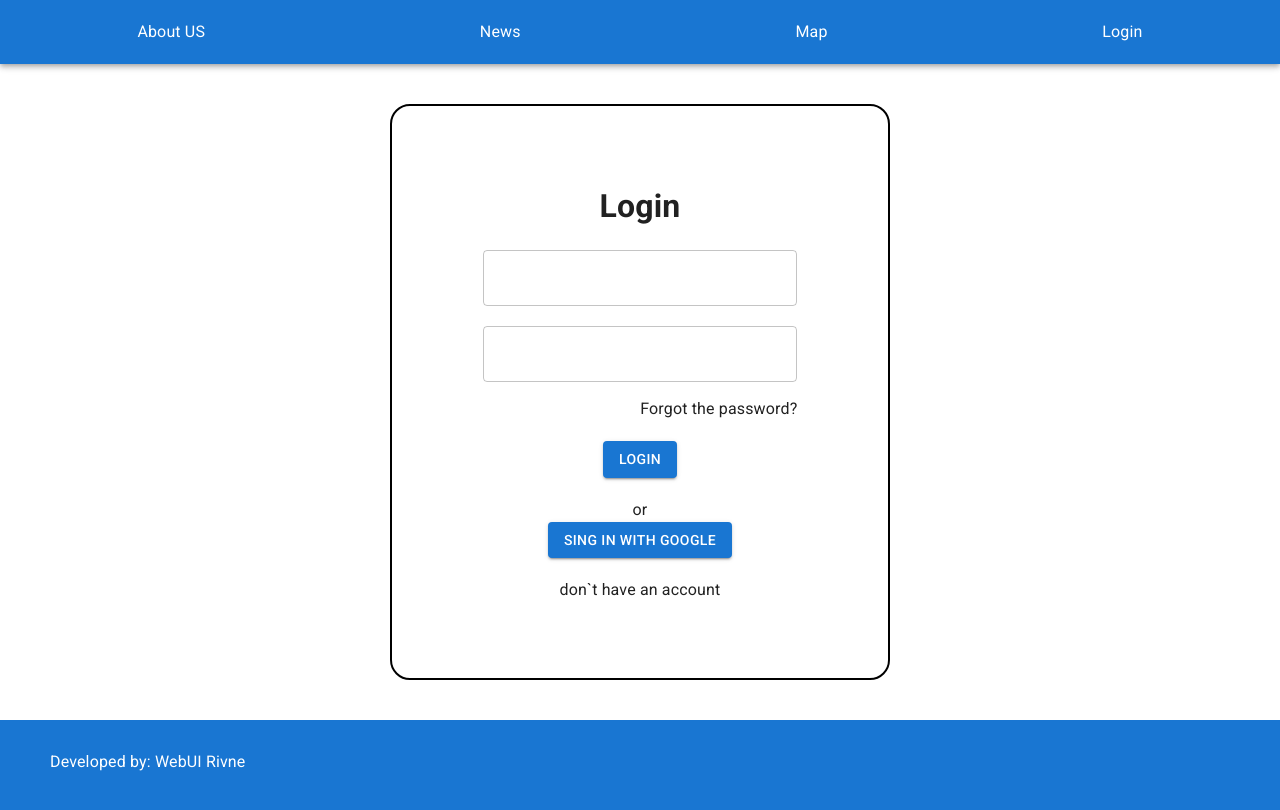
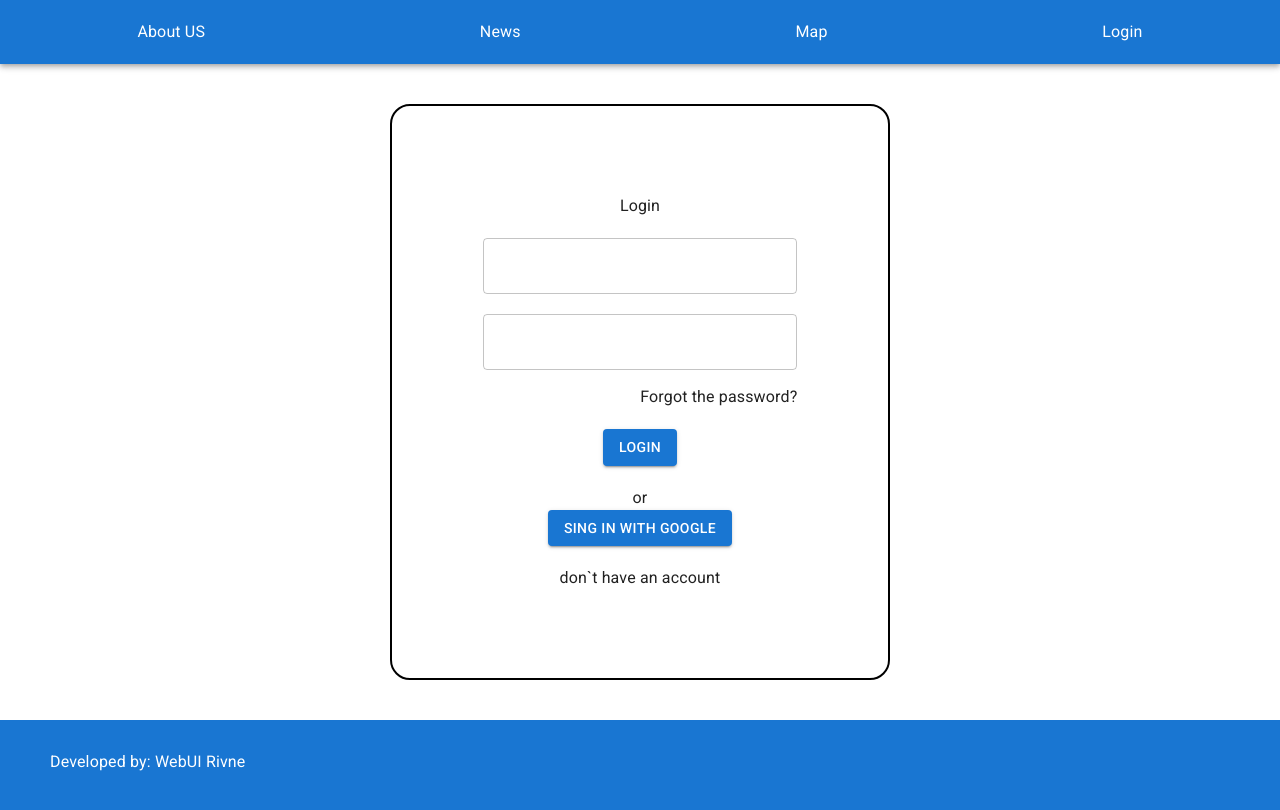
Before and after one commit to IT-Academy-Social-Projects-KRV/MapUA, a React (Create React App) app in the folder frontend/: page /login in a window 1280 px wide. Shown: the top 810 px of the page. Built offline with nearby package versions, Linux system fonts and the light colour scheme.

Commit message:
Change h1 to Typography component from materialUi

```diff
--- a/frontend/src/components/ForgotPassword/ForgotPassword.tsx
+++ b/frontend/src/components/ForgotPassword/ForgotPassword.tsx
@@ -1,5 +1,5 @@
 import React from 'react';
-import { FormControl, TextField, Button } from '@mui/material';
+import { FormControl, TextField, Button, Typography } from '@mui/material';
 
 import {
   TextFieldWrap,
@@ -16,7 +16,7 @@ function ForgotPassword() {
       <BorderForm>
         <FormControl sx={{ width: '35ch' }}>
           <WrapH1>
-            <h1>Forgot password?</h1>
+            <Typography>Forgot password?</Typography>
           </WrapH1>
 
           <TextFieldWrap>
--- a/frontend/src/components/Login/Login.tsx
+++ b/frontend/src/components/Login/Login.tsx
@@ -1,5 +1,5 @@
 import React from 'react';
-import { FormControl, TextField, Button } from '@mui/material';
+import { FormControl, TextField, Button, Typography } from '@mui/material';
 import {
   BorderForm,
   RegistrationFormWrapper,
@@ -18,7 +18,7 @@ function Login() {
       <BorderForm>
         <FormControl sx={{ width: '35ch' }}>
           <WrapH1>
-            <h1>Login</h1>
+            <Typography>Login</Typography>
           </WrapH1>
           <TextFieldWrap>
             <TextField
--- a/frontend/src/components/Registration/Registration.tsx
+++ b/frontend/src/components/Registration/Registration.tsx
@@ -1,5 +1,5 @@
 import React from 'react';
-import { FormControl, TextField, Button } from '@mui/material';
+import { FormControl, TextField, Button, Typography } from '@mui/material';
 import {
   BorderForm,
   RegistrationFormWrapper,
@@ -14,7 +14,7 @@ function Registration() {
       <BorderForm>
         <FormControl sx={{ width: '35ch' }}>
           <WrapH1>
-            <h1> Create profile</h1>
+            <Typography> Create profile</Typography>
           </WrapH1>
 
           <TextFieldWrap>
```
